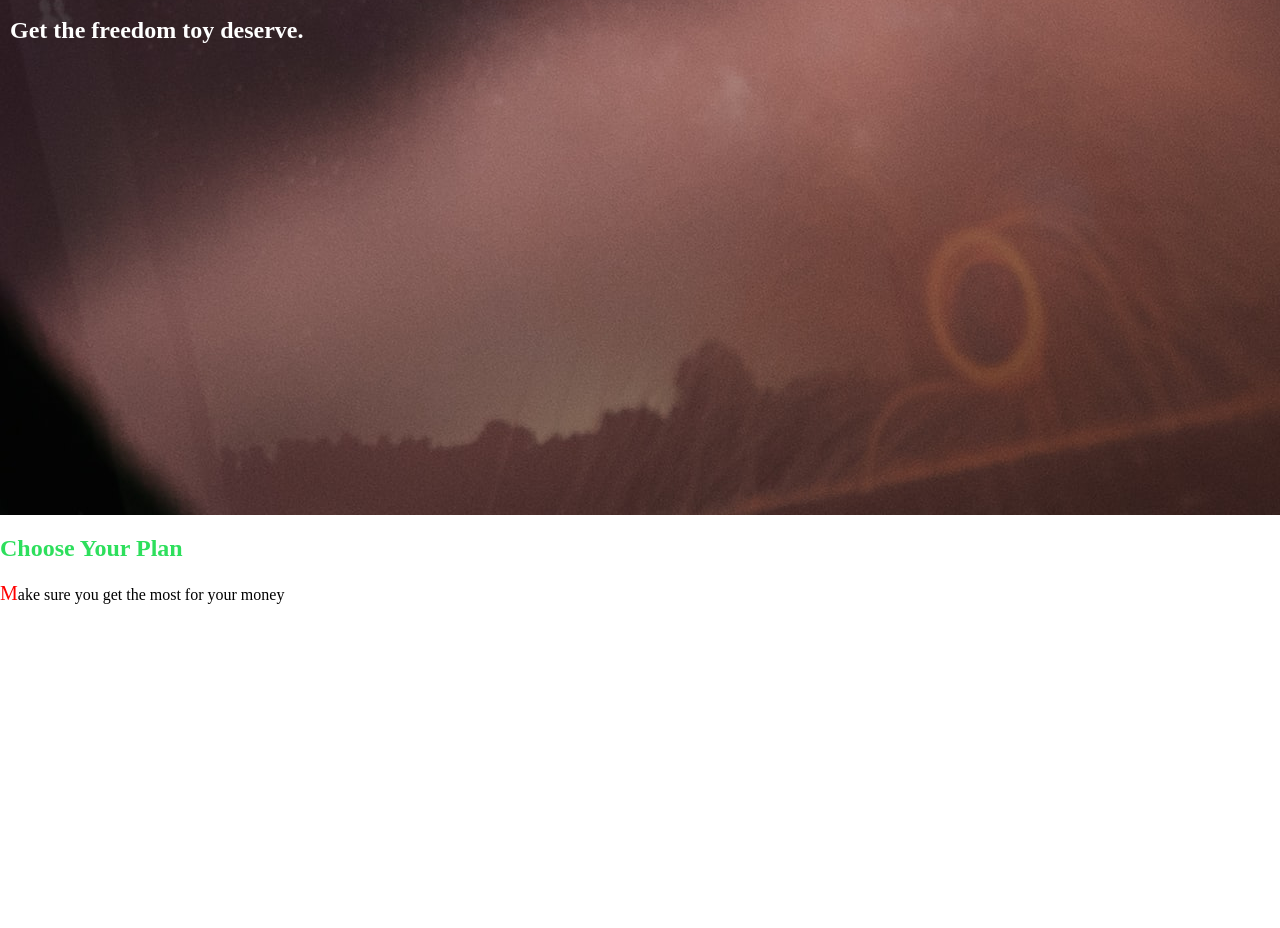
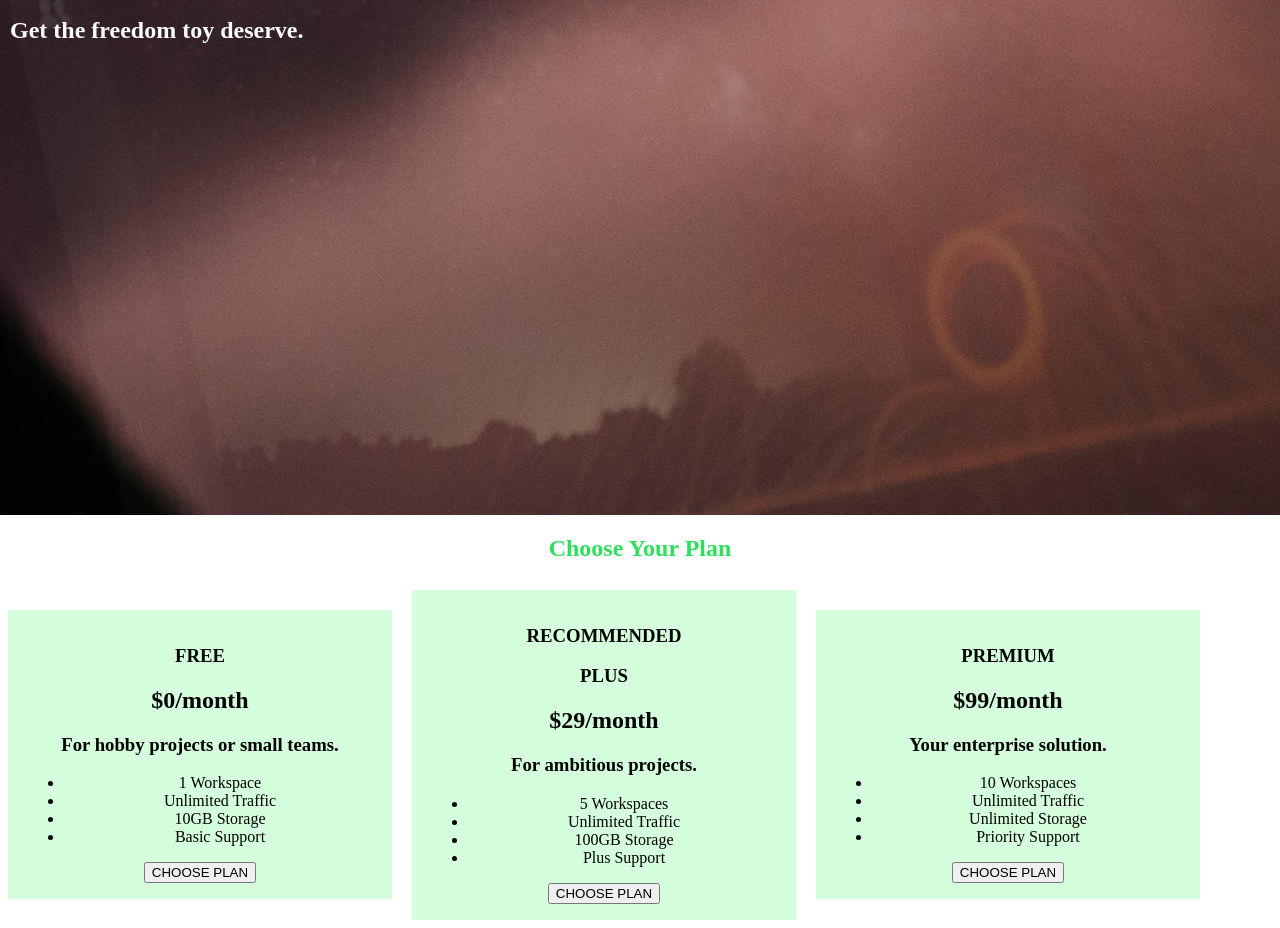
Before and after one commit to Gangbaekho/udemy-css-master, a plain HTML site: page course-1/index.html in a window 1280 px wide. Shown: the part 55-983 px from the top of the page. Before the commit the page ends 800 px from the top, so only its background shows below. Drawn offline with Linux system fonts and the light colour scheme.

Commit message:
adding style to our plans

```diff
--- a/course-1/index.html
+++ b/course-1/index.html
@@ -33,7 +33,51 @@
         </section>
         <section id="plans">
             <h1 class="section-title">Choose Your Plan</h1>
-            <p>Make sure you get the most for your money</p>
+            <div>
+                <article class="plan">
+                    <h1>FREE</h1>
+                    <h2>$0/month</h2>
+                    <h3>For hobby projects or small teams.</h3>
+                    <ul>
+                        <li>1 Workspace</li>
+                        <li>Unlimited Traffic</li>
+                        <li>10GB Storage</li>
+                        <li>Basic Support</li>
+                    </ul>
+                    <div>
+                        <button>CHOOSE PLAN</button>
+                    </div>
+                </article>
+                <article class="plan">
+                    <h1>RECOMMENDED</h1>
+                    <h1>PLUS</h1>
+                    <h2>$29/month</h2>
+                    <h3>For ambitious projects.</h3>
+                    <ul>
+                        <li>5 Workspaces</li>
+                        <li>Unlimited Traffic</li>
+                        <li>100GB Storage</li>
+                        <li>Plus Support</li>
+                    </ul>
+                    <div>
+                        <button>CHOOSE PLAN</button>
+                    </div>
+                </article>
+                <article class="plan">
+                    <h1>PREMIUM</h1>
+                    <h2>$99/month</h2>
+                    <h3>Your enterprise solution.</h3>
+                    <ul>
+                        <li>10 Workspaces</li>
+                        <li>Unlimited Traffic</li>
+                        <li>Unlimited Storage</li>
+                        <li>Priority Support</li>
+                    </ul>
+                    <div>
+                        <button>CHOOSE PLAN</button>
+                    </div>
+                </article>
+            </div>
         </section>
     </main>
 </body>
--- a/course-1/main.css
+++ b/course-1/main.css
@@ -15,6 +15,7 @@ body {
 
 .section-title {
   color: #2ddf5c;
+  text-align: center;
 }
 
 #product-overview h1 {
@@ -88,3 +89,13 @@ p::first-letter {
   background: white;
   border: none;
 }
+
+.plan {
+  background: #d5ffdc;
+  text-align: center;
+  padding: 16px;
+  margin: 8px;
+  display: inline-block;
+  width: 30%;
+  vertical-align: middle;
+}
--- a/course-2/main.css
+++ b/course-2/main.css
@@ -18,6 +18,10 @@ a.active {
   color: #521751;
 }
 
+a:not(.active) {
+  color: blue;
+}
+
 .main-section {
   height: 800px;
   border: 1px solid #ccc;
```
